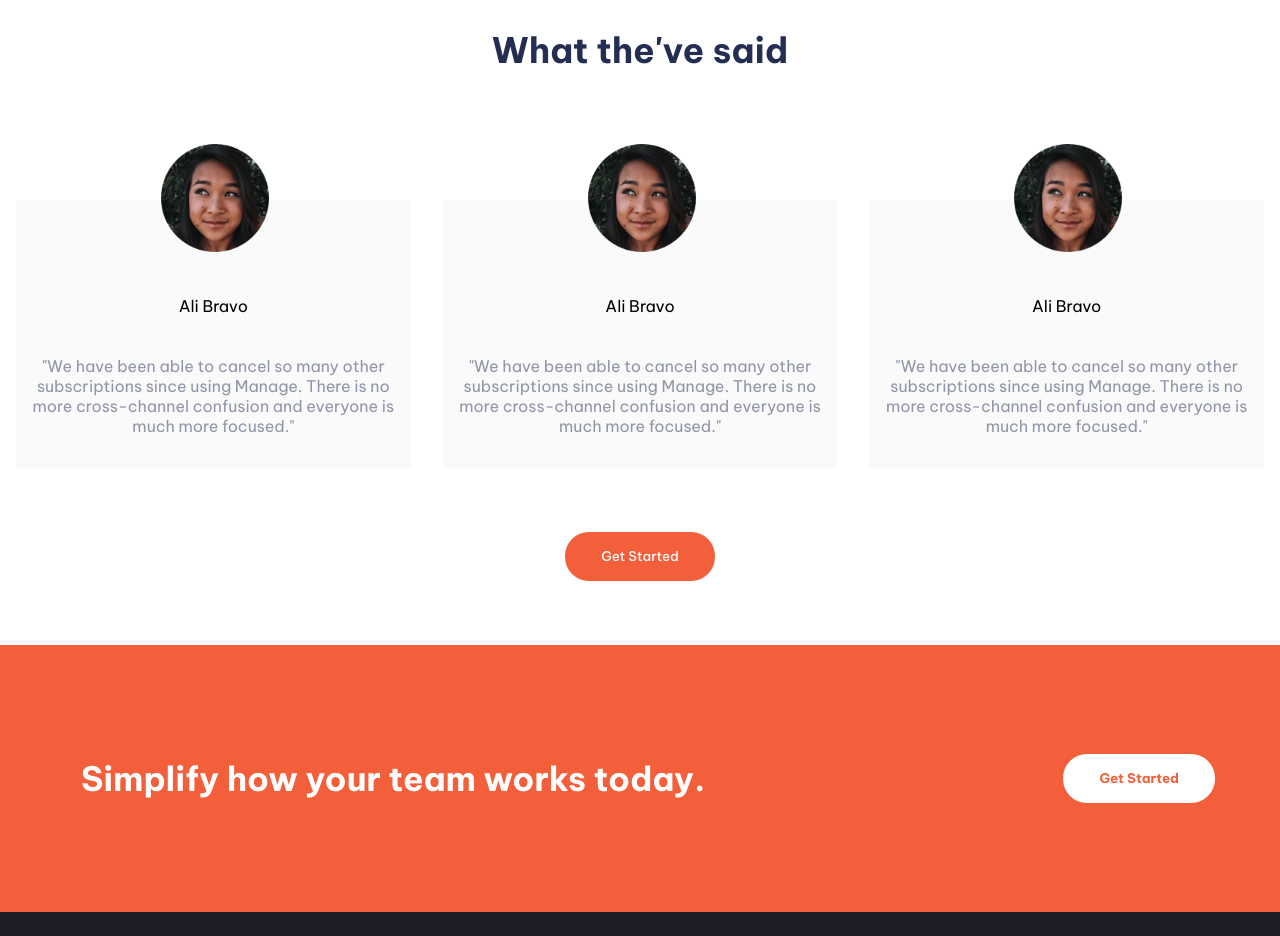
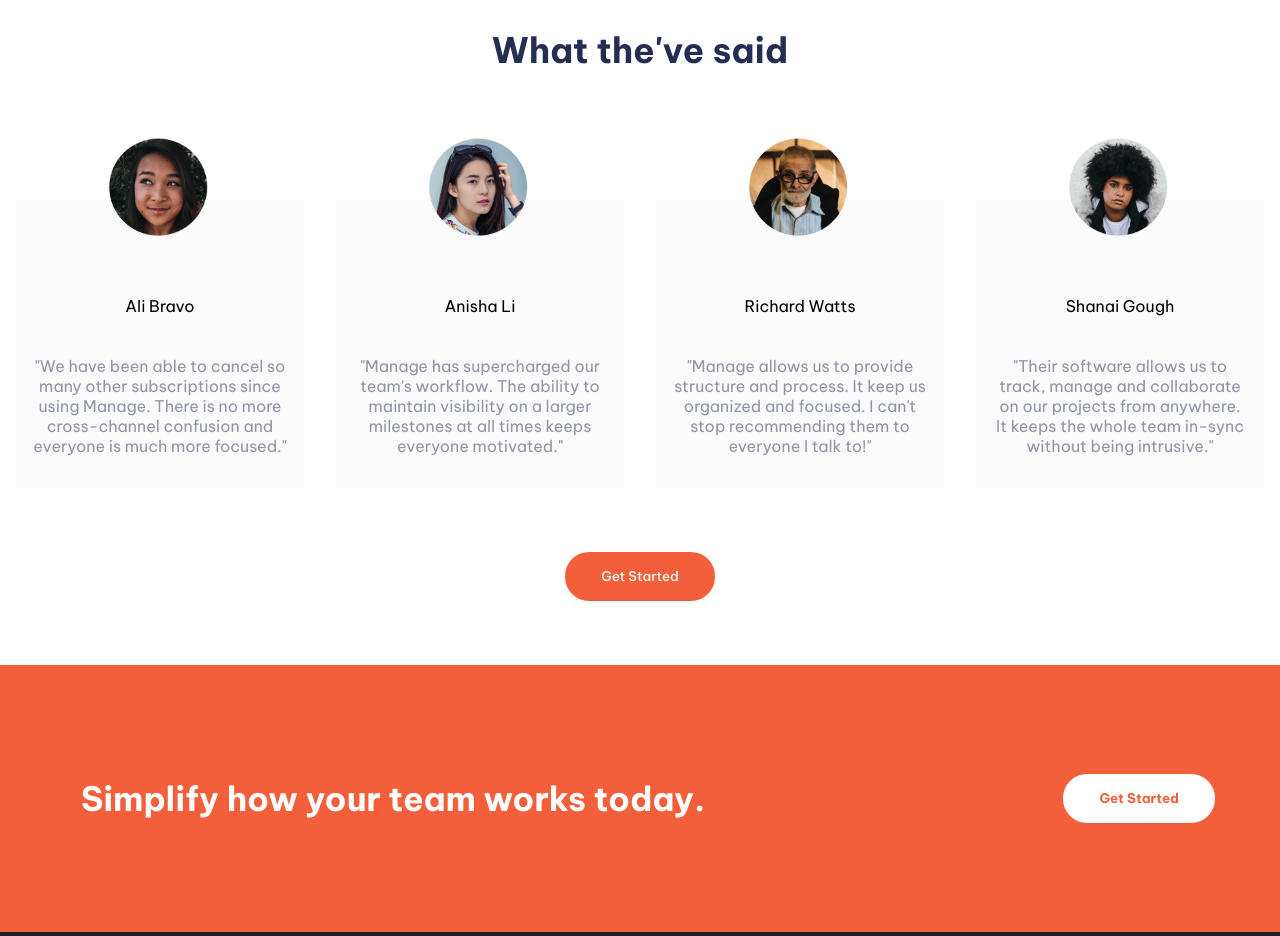
Before and after one commit to ioangheraszim/manage-landing-page, a React (Vite) app: page / in a window 1280 px wide. Shown: the part 1320-2256 px from the top of the page. Built offline with nearby package versions, Linux system fonts and the light colour scheme.

Commit message:
added data to testimonial data, and mapped the data

```diff
--- a/src/assets/components/Testimonials/Testimonials.jsx
+++ b/src/assets/components/Testimonials/Testimonials.jsx
@@ -1,46 +1,31 @@
-import React from "react";
+import React, { useState } from "react";
 import "./Testimonials.scss";
+import testimonialdata from "../../data/testimonialdata";
 import ali from "../../images/avatar-ali.png";
 
 function Testimonials() {
+  const [currentIndex, setCurrentIndex] = useState(0);
+
+  const handleNextSlide = () => {
+    setCurrentIndex((prevIndex) => (prevIndex + 1) % testimonialdata.length);
+  };
+
   return (
     <section className="slider-wrapper">
       <h2>What the've said</h2>
-      <div className="slider-card">
-        <div className="slider">
-          <div className="the-image">
-            <img src={ali} alt={ali} />
+      <div className="slider-container">
+        {testimonialdata.map((slide, index) => (
+          <div
+            key={index}
+            className={`slider ${index === currentIndex ? "active" : ""}`}
+          >
+            <div className="the-image">
+              <img src={slide.image} alt={slide.name} />
+            </div>
+            <p className="name">{slide.name}</p>
+            <p className="comment">"{slide.comment}"</p>
           </div>
-          <p className="name">Ali Bravo</p>
-          <p className="comment">
-            "We have been able to cancel so many other subscriptions since using
-            Manage. There is no more cross-channel confusion and everyone is much
-            more focused."
-          </p>
-        </div>
-        <div className="slider">
-          <div className="the-image">
-            <img src={ali} alt={ali} />
-          </div>
-          <p className="name">Ali Bravo</p>
-          <p className="comment">
-            "We have been able to cancel so many other subscriptions since using
-            Manage. There is no more cross-channel confusion and everyone is much
-            more focused."
-          </p>
-        </div>
-        <div className="slider">
-          <div className="the-image">
-            <img src={ali} alt={ali} />
-          </div>
-          <p className="name">Ali Bravo</p>
-          <p className="comment">
-            "We have been able to cancel so many other subscriptions since using
-            Manage. There is no more cross-channel confusion and everyone is much
-            more focused."
-          </p>
-        </div>
-
+        ))}
       </div>
       <button className="btn-start">Get Started</button>
     </section>
--- a/src/assets/components/Testimonials/Testimonials.scss
+++ b/src/assets/components/Testimonials/Testimonials.scss
@@ -10,7 +10,8 @@ h2 {
     justify-content: center;
     flex-direction: column;
 }
-.slider-card {
+
+.slider-container {
   margin: 3rem 0;
 
   .slider {
@@ -44,7 +45,7 @@ h2 {
 }
 
 @media (min-width: 835px) {
-  .slider-card {
+  .slider-container {
     display: flex;
     justify-content: center;
     align-self: center;
--- a/src/assets/data/testimonialdata.jsx
+++ b/src/assets/data/testimonialdata.jsx
@@ -0,0 +1,34 @@
+import ali from "../images/avatar-ali.png";
+import anisha from "../images/avatar-anisha.png"
+import richard from "../images/avatar-richard.png"
+import shanai from "../images/avatar-shanai.png"
+
+export default [
+  {
+    name: "Ali Bravo",
+    comment: `We have been able to cancel so many other subscriptions since using
+    Manage. There is no more cross-channel confusion and everyone is much
+    more focused.`,
+    image: ali,
+  },
+  {
+    name: "Anisha Li",
+    comment: `Manage has supercharged our team's workflow. The ability to maintain visibility on a
+    larger milestones at all times keeps everyone motivated.`,
+    image: anisha,
+
+  },
+  {
+    name: "Richard Watts",
+    comment: `Manage allows us to provide structure and process. It keep us organized and focused.
+    I can't stop recommending them to everyone I talk to!`,
+    image: richard,
+  },
+  {
+    name: "Shanai Gough",
+    comment: `Their software allows us to track, manage and collaborate on our projects from anywhere.
+    It keeps the whole team in-sync without being intrusive.`,
+    image: shanai
+
+  },
+];
```
